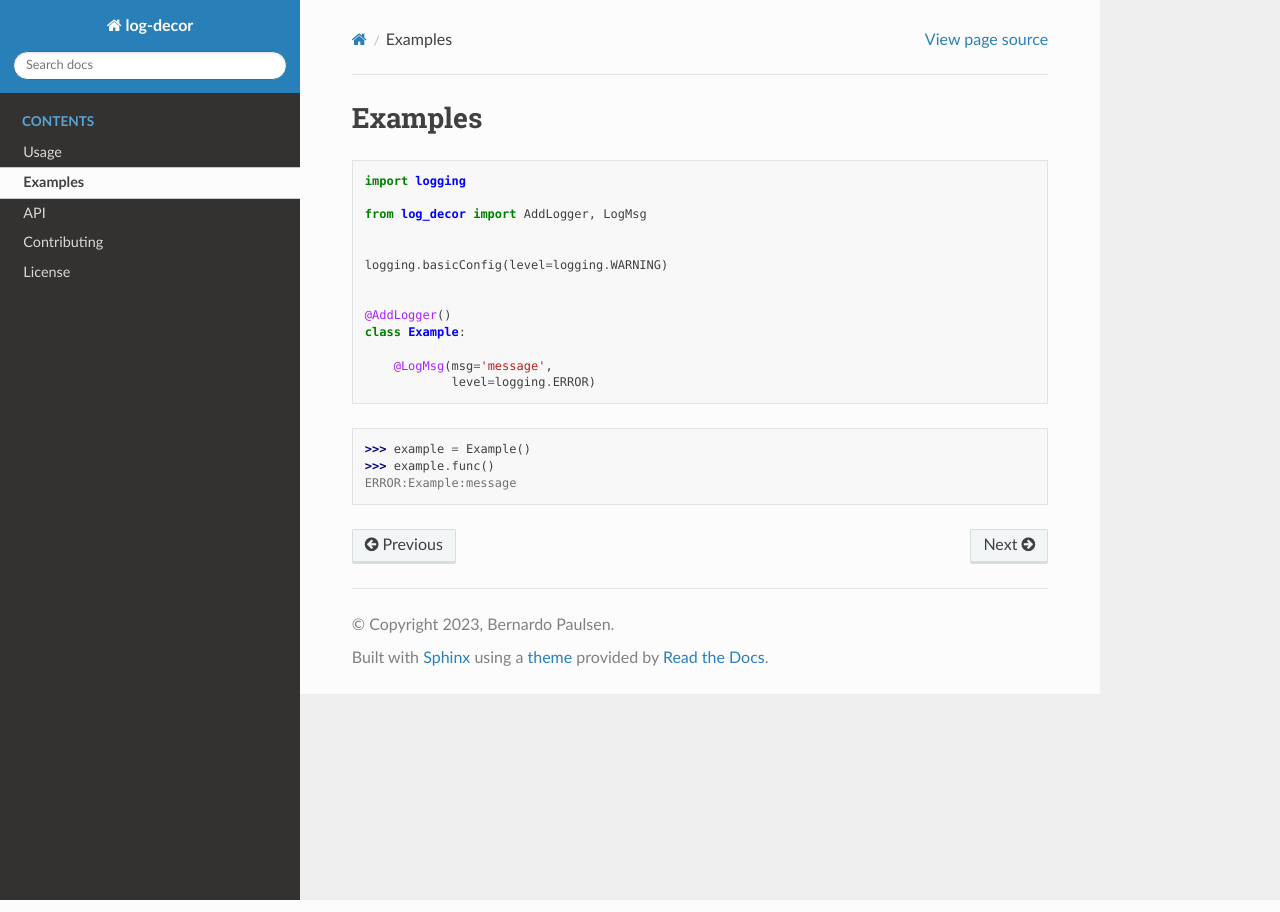
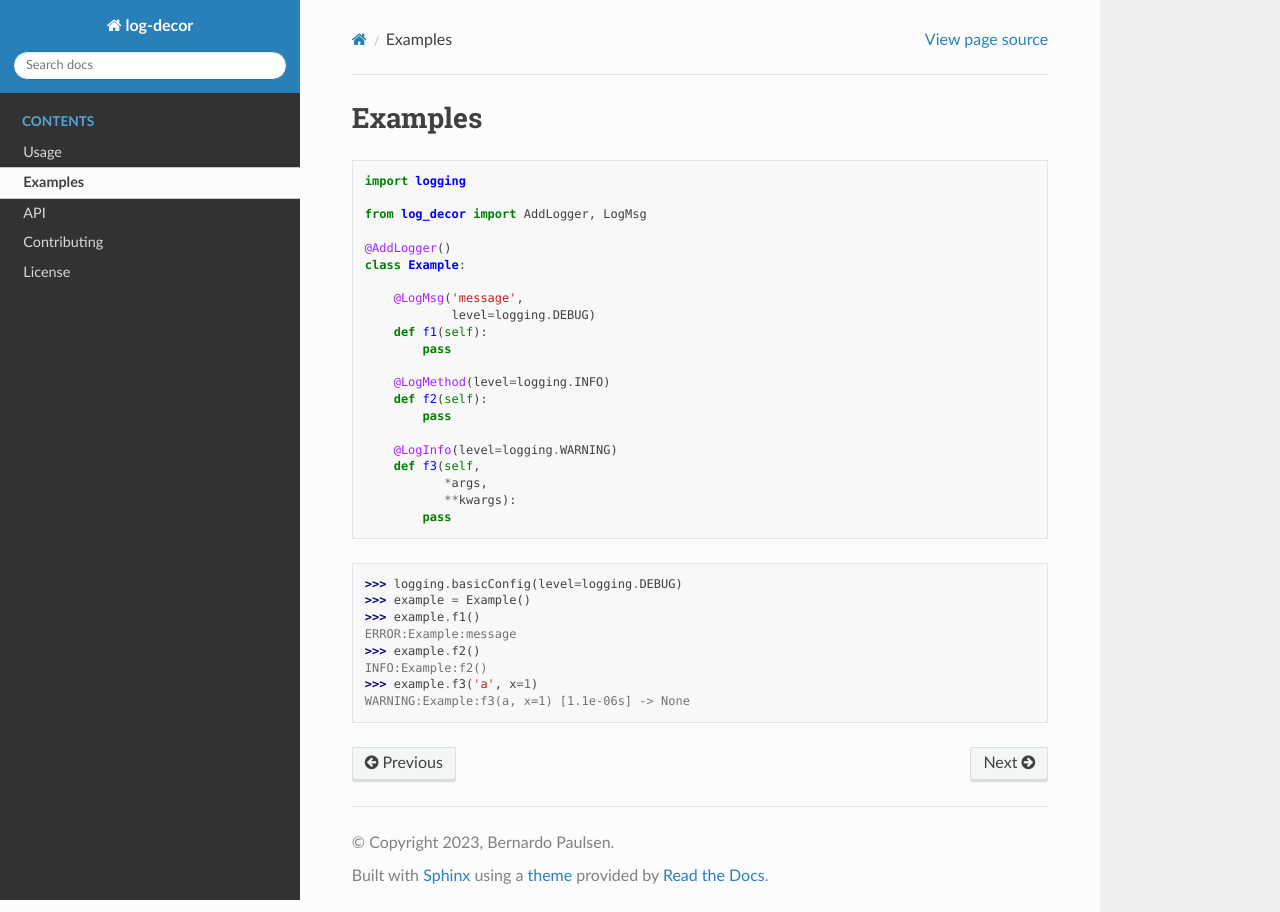
Before and after one commit to bernardopaulsen/log_decor, a Sphinx documentation site: the page built from docs/modules/examples.rst, in a window 1280 px wide. Built offline with Sphinx 7.4.7 and the Read the Docs theme 2.0.0, drawn with Linux system fonts in a browser that asks for light colours.

Commit message:
Examples section completed.

```diff
--- a/docs/modules/examples.rst
+++ b/docs/modules/examples.rst
@@ -7,17 +7,30 @@ Examples
 
    from log_decor import AddLogger, LogMsg
 
-
-   logging.basicConfig(level=logging.WARNING)
-
-
    @AddLogger()
    class Example:
 
-       @LogMsg(msg='message',
-               level=logging.ERROR)
+       @LogMsg('message',
+               level=logging.DEBUG)
+       def f1(self):
+           pass
+
+       @LogMethod(level=logging.INFO)
+       def f2(self):
+           pass
+
+       @LogInfo(level=logging.WARNING)
+       def f3(self,
+              *args,
+              **kwargs):
+           pass
 
 
+>>> logging.basicConfig(level=logging.DEBUG)
 >>> example = Example()
->>> example.func()
+>>> example.f1()
 ERROR:Example:message
+>>> example.f2()
+INFO:Example:f2()
+>>> example.f3('a', x=1)
+WARNING:Example:f3(a, x=1) [1.1e-06s] -> None
```
